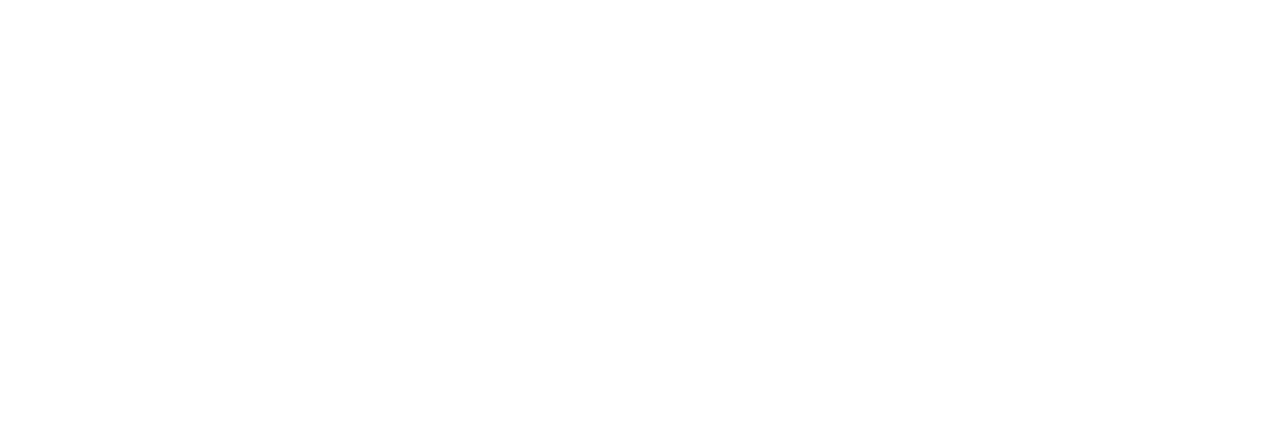
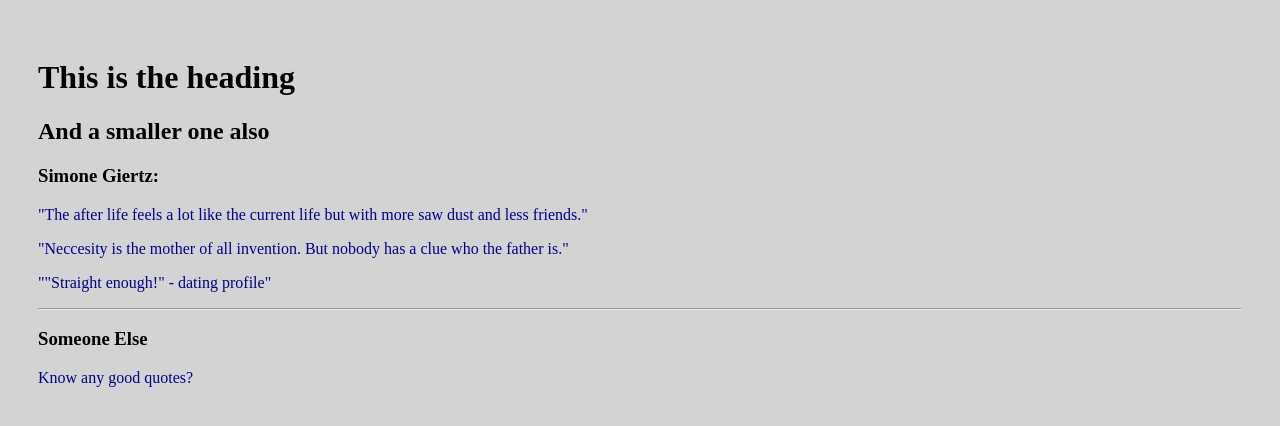
Before and after one commit to NoCoRefugee/Front-Range-Musings, a plain HTML site: page Web Related Programming/HTML_TEST_1.html in a window 1280 px wide. Drawn offline with Linux system fonts and the light colour scheme.

Commit message:
html updating

```diff
--- a/Web Related Programming/HTML_TEST_1.html
+++ b/Web Related Programming/HTML_TEST_1.html
@@ -3,9 +3,30 @@
 <html>
 
   <head>
+    <title>Random Junk</title>
+    <style>
+      body {
+        padding: 30px;
+        background-color: lightgrey;
+      }
+      p {
+        color: darkblue;
+        }
+    </style>
   </head>
 
   <body>
+    <h1>This is the heading</h1>
+    <h2>And a smaller one also</h2>
+    <h3>Simone Giertz:</h3>
+    <p>"The after life feels a lot like the current life but with more saw dust and less friends."</p>
+    <p>"Neccesity is the mother of all invention.  But nobody has a clue who the father is."</p>
+    <p>""Straight enough!" - dating profile"</p>
+
+    <hr>
+
+    <h3>Someone Else</h3>
+    <p>Know any good quotes?</p>
   </body>
 
 </html>
```
Also changed, not shown: 1 other file.
